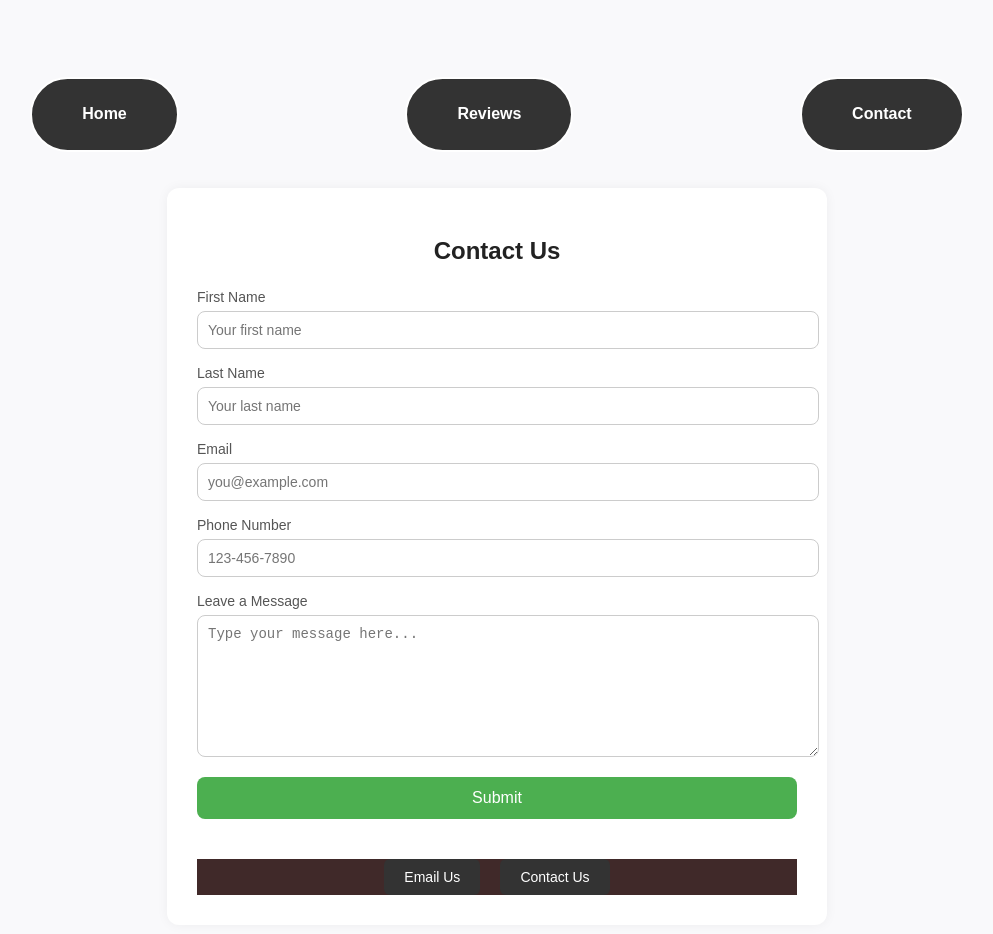
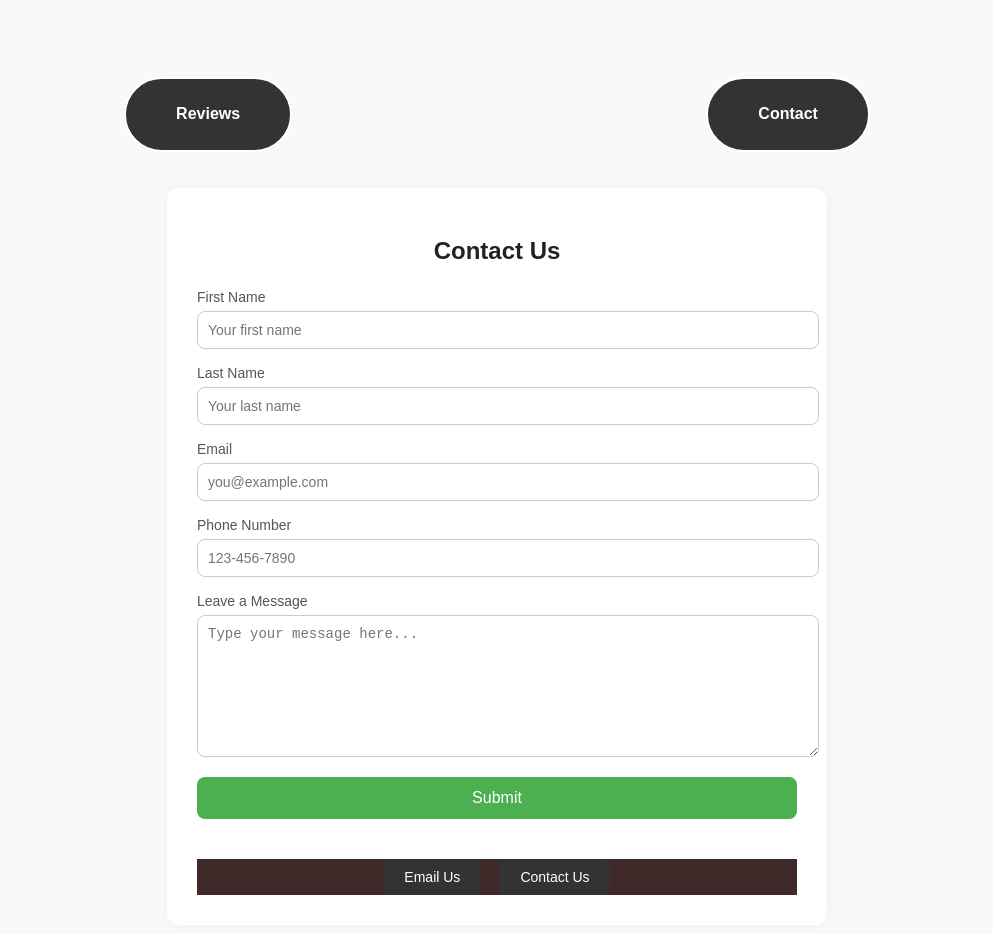
Before and after one commit to Anhad-08/Project_1620, a plain HTML site: page MovieVerse_Project/contact.html in a window 1280 px wide. Shown: the whole page, without its empty margins (143-1136 px from the left). Drawn offline with Linux system fonts and the light colour scheme.

Commit message:
project done

```diff
--- a/MovieVerse_Project/contact.html
+++ b/MovieVerse_Project/contact.html
@@ -12,8 +12,7 @@
     <!-- Navigation -->
 <nav>
     <ul>
-        <li class= "home"><a href="home.html"><h4>Home</h2></a></li>
-        <li class= "Reviews"><a href="reviews.html"><h4>Reviews</h4></a></li>
+        <li class= "home"><a href="index.html"><h4>Reviews</h4></a></li>
         <li class= "Contact"><a href="contact.html"><h4>Contact</h4></a></li>
     </ul>
 </nav>
```
Also changed, not shown: MovieVerse_Project/confirm_payment.html (+1 -1 lines), MovieVerse_Project/reviews.html (+1 -1 lines), MovieVerse_Project/index.html (renamed from MovieVerse_Project/home.html).
